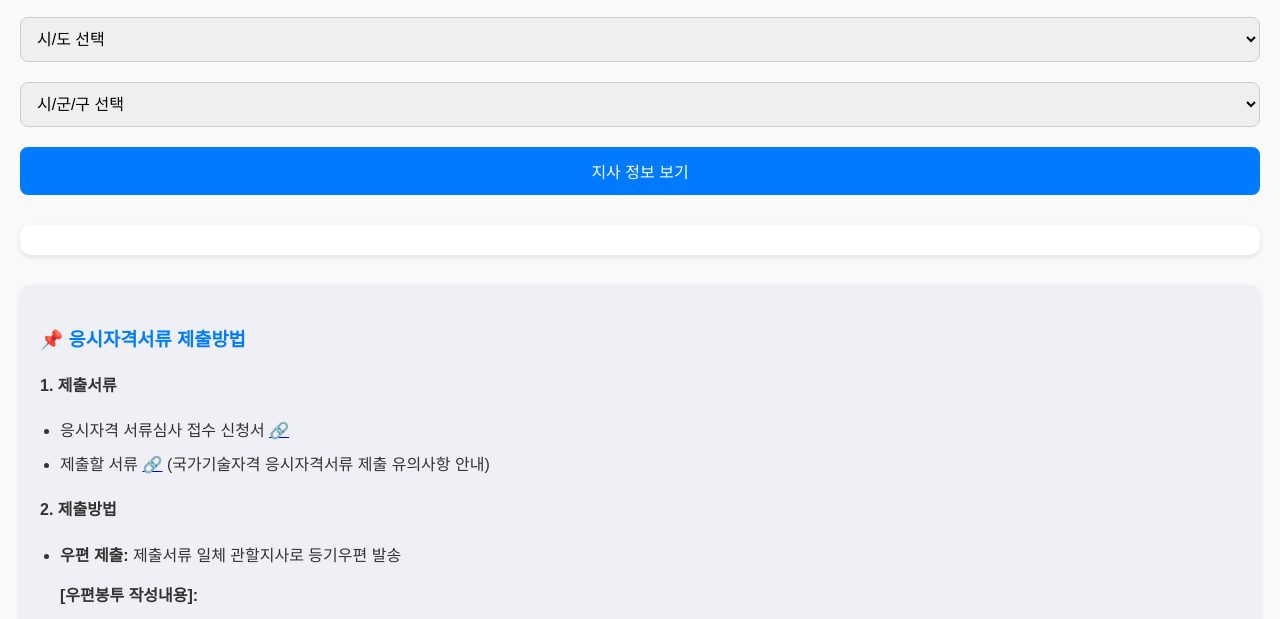
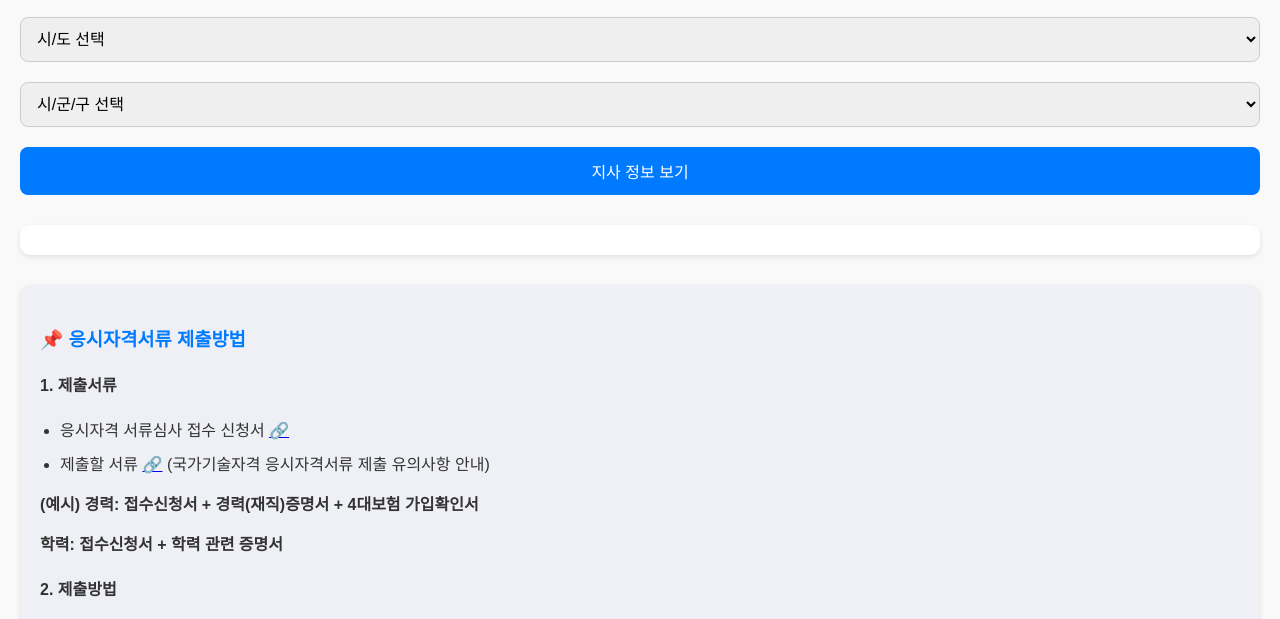
Before and after one commit to sehbamb/hrdkregion, a plain HTML site: page index.html in a window 1280 px wide. Shown: the part 159-778 px from the top of the page. Drawn offline with Linux system fonts and the light colour scheme.

Commit message:
index.html

```diff
--- a/index.html
+++ b/index.html
@@ -83,6 +83,9 @@
 <li>응시자격 서류심사 접수 신청서 <a href="https://www.q-net.or.kr/cst006.do?id=cst00602&amp;gSite=Q&amp;gId=" target="_blank">🔗</a></li>
 <li>제출할 서류 <a href="https://www.q-net.or.kr/man004.do?id=man00402&amp;gSite=Q&amp;gId=" target="_blank">🔗</a> (국가기술자격 응시자격서류 제출 유의사항 안내)</li>
 </ul>
+<p><strong>(예시) 경력: 접수신청서 + 경력(재직)증명서 + 4대보험 가입확인서</strong></p>
+<p><strong>학력: 접수신청서 + 학력 관련 증명서</strong></p>
+
 <h4>2. 제출방법</h4>
 <ul>
 <li><strong>우편 제출:</strong> 제출서류 일체 관할지사로 등기우편 발송</li>
```
